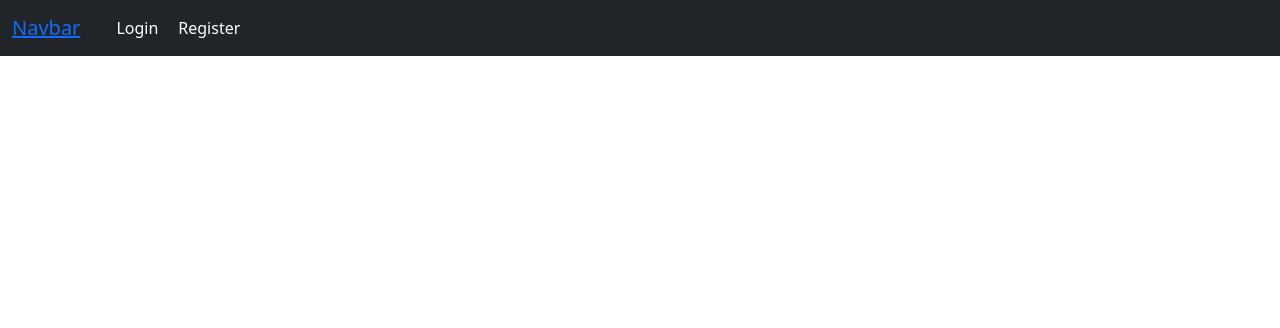
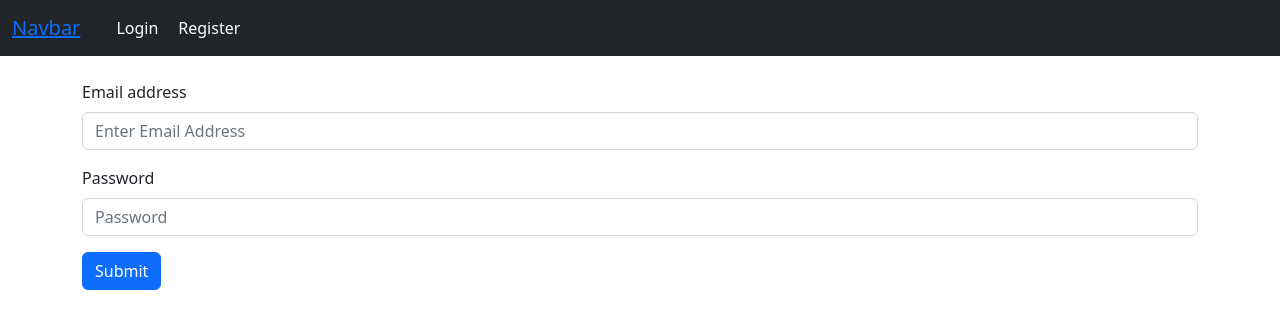
Before and after one commit to heyitsuzair/ecom-dashboard-react-laravel, a React (Create React App) app in the folder ecom-frontend/: page / in a window 1280 px wide. Shown: the top 328 px of the page. Built offline with nearby package versions, Linux system fonts and the light colour scheme.

Commit message:
Login Added

```diff
--- a/ecom-frontend/src/pages/Login.js
+++ b/ecom-frontend/src/pages/Login.js
@@ -1,9 +1,34 @@
-import React, { useEffect } from "react";
+import React, { useEffect, useState } from "react";
 import { useNavigate } from "react-router-dom";
 import Header from "../components/commons/Header/Header";
+import { Container, Button, Form } from "react-bootstrap";
+import axios from "axios";
+import { login } from "../utils/apis/apis";
 
 export default function Login() {
   const navigate = useNavigate();
+
+  const [values, setValues] = useState({
+    email: "",
+    password: "",
+  });
+
+  const handleChange = (e) => {
+    setValues({ ...values, [e.target.name]: e.target.value });
+  };
+
+  const handleFormSubmit = async (e) => {
+    e.preventDefault();
+    await axios.post(login, values).then(({ data }) => {
+      if (data.error === false) {
+        localStorage.setItem("ecom-user", JSON.stringify(data.user));
+        navigate("/addProduct");
+      } else {
+        alert(data.message);
+        return;
+      }
+    });
+  };
 
   useEffect(() => {
     if (localStorage.getItem("ecom-user")) {
@@ -16,6 +41,35 @@
   return (
     <div>
       <Header />
+      <Container className="mt-4">
+        <Form onSubmit={(e) => handleFormSubmit(e)}>
+          <Form.Group className="mb-3" controlId="formBasicEmail">
+            <Form.Label>Email address</Form.Label>
+            <Form.Control
+              onChange={(e) => handleChange(e)}
+              value={values.email}
+              type="email"
+              name="email"
+              placeholder="Enter Email Address"
+            />
+          </Form.Group>
+
+          <Form.Group className="mb-3" controlId="formBasicPassword">
+            <Form.Label>Password</Form.Label>
+            <Form.Control
+              onChange={(e) => handleChange(e)}
+              value={values.password}
+              type="password"
+              name="password"
+              placeholder="Password"
+            />
+          </Form.Group>
+
+          <Button variant="primary" type="submit">
+            Submit
+          </Button>
+        </Form>
+      </Container>
     </div>
   );
 }
--- a/ecom-frontend/src/utils/apis/apis.js
+++ b/ecom-frontend/src/utils/apis/apis.js
@@ -1,2 +1,3 @@
 const server = "http://localhost:8000/";
 export const register = server + "api/register";
+export const login = server + "api/login";
```
Also changed, not shown: 2 other files (tests, documents, lock files or other folders).
